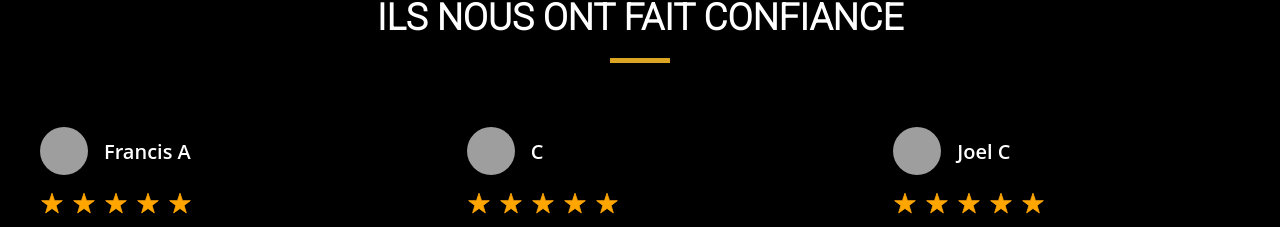
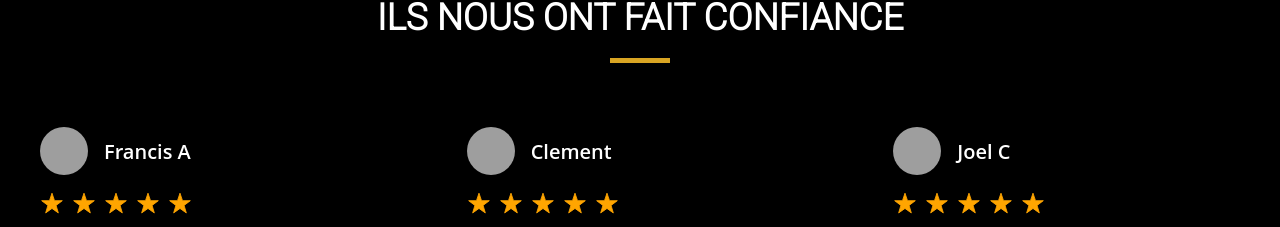
Before and after one commit to SolarShieldWebSite/SolarShield, a Next.js app: page /covering-voiture in a window 1280 px wide. Shown: the part 1173-1400 px from the top of the page. Built offline with nearby package versions, Linux system fonts and the light colour scheme; no server answers; grey boxes are pictures that could not be loaded.

Commit message:
adding full name

```diff
--- a/content/reviews/covering-reviews.js
+++ b/content/reviews/covering-reviews.js
@@ -11,7 +11,7 @@ Je recommande cet établissement +++.`,
   },
   {
     id: 2,
-    author: "C",
+    author: "Clement",
     avatar:
       "https://source.boringavatars.com/beam/121/Grace?colors=264653,f4a261,e76f51",
     rating: 5,
```
